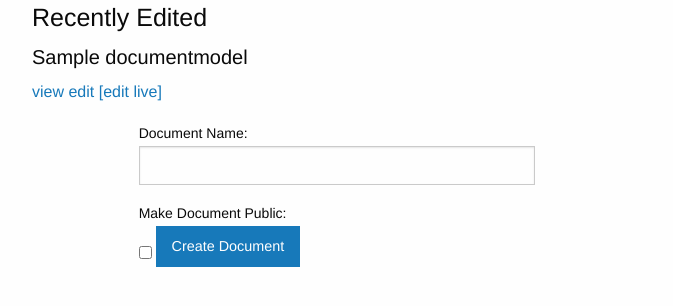
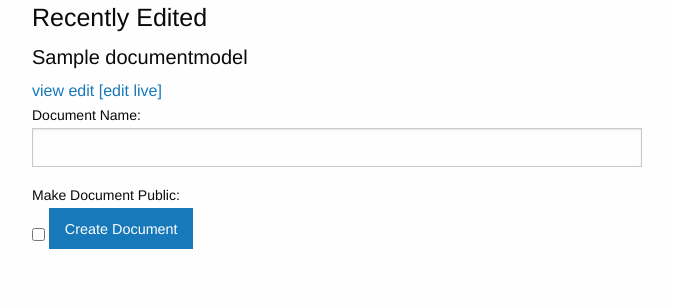
Before and after one commit to spearsmike/OverleafClone, a Django app: page / in a window 1280 px wide. Shown: the part 55-361 px from the top of the page, without its empty margins (303-976 px from the left). Run offline with Django 3.2, Linux system fonts and the light colour scheme; a user stored in the database is signed in; tables that the repository leaves empty hold one stand-in row (values such as "Sample post"); some libraries are stand-ins or nearby versions.

Commit message:
Cleanup dashboard.

```diff
--- a/mysite/myapp/templates/dashboard.html
+++ b/mysite/myapp/templates/dashboard.html
@@ -5,32 +5,25 @@
 {% if request.user.is_authenticated %}
 
 <div class="grid-x grid-padding-x">
-<div class="large-6 medium-10 small-12 large-offset-3 medium-offset-1 cell">
-    <h4>Recently Edited</h4>
-    <h5>{{ document.docName }}</h5>
-    <p>
+    <div class="large-6 medium-10 small-12 large-offset-3 medium-offset-1 cell">
+        <h4>Recently Edited</h4>
+        <h5>{{ document.docName }}</h5>
         <a href="/view_doc/{{ document.id }}">view</a>
         <a href="/edit_doc/{{ document.id }}">edit</a>
         <a href="/chat/{{ document.id }}">[edit live]</a>
-    </p>
-</div>
+    </div>
 </div>
 
 <form action="/" method="POST">
 {% csrf_token %}
 {% if form %}
 <div class="grid-x grid-padding-x">
-    <div class="large-4 medium-6 small-12 large-offset-4 medium-offset-3 cell">
+    <div class="large-6 medium-10 small-12 large-offset-3 medium-offset-1 cell">
         {{ form }}
         <input type="submit" class="button", value="Create Document"/>
     </div>
-    </div>
+</div>
 </form>
 {% endif %}
 {% endif %}
 {% endblock %}
-
-{% block scripts %}
-<!-- <script src="https://cdn.jsdelivr.net/npm/vue/dist/vue.js"></script>
-<script src="https://cdn.jsdelivr.net/npm/axios/dist/axios.min.js"></script> -->
-{% endblock %}
```
